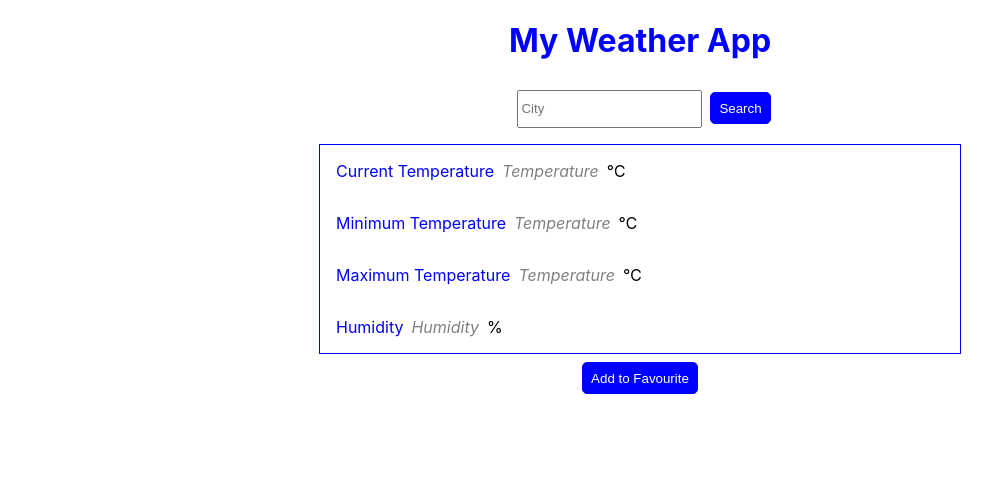
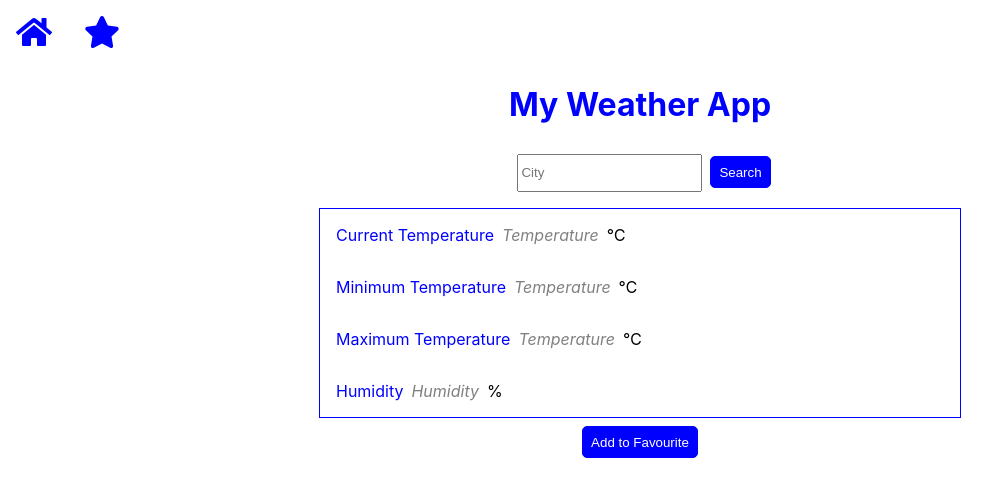
Before and after one commit to SarahAlAshwal/Granular, a React (Create React App) app: page / in a window 1280 px wide. Shown: the top 496 px of the page, without its empty margins (0-1008 px from the left). Built offline with nearby package versions, Linux system fonts and the light colour scheme.

Commit message:
add header

```diff
--- a/src/App.tsx
+++ b/src/App.tsx
@@ -1,12 +1,20 @@
-import React from 'react';
+import React, { useState } from 'react';
 import './App.css';
 import SearchInput from './components/SearchPage/SearchInput';
+import Header from './components/Header/Header';
 
 function App() {
+  const[showFavourite, setShowFavourite] = useState(false)
+
+  const goFavourite = (event: React.SyntheticEvent) => setShowFavourite(true);
+  const goHome = (event: React.SyntheticEvent) => setShowFavourite(false);
+
   return (
     <div className="App">
+      <Header goFavourite={goFavourite} goHome={goHome}/>
       <h1 id='app-title'>My Weather App</h1>
-      <SearchInput/>
+      { ! showFavourite && <SearchInput/>}
+      { showFavourite && <h1>Fav</h1>}
     </div>
   );
 }
--- /dev/null
+++ b/src/components/Header/Header.css
@@ -0,0 +1,10 @@
+#header-container {
+  width: 100%;
+  display: flex;
+  flex-direction: row;
+}
+
+.header-icon {
+  margin: 1rem;
+  cursor: pointer;
+}
--- a/src/components/Header/Header.tsx
+++ b/src/components/Header/Header.tsx
@@ -0,0 +1,22 @@
+import { FontAwesomeIcon } from '@fortawesome/react-fontawesome';
+import { library } from '@fortawesome/fontawesome-svg-core';
+import { fas } from '@fortawesome/free-solid-svg-icons';
+import './Header.css';
+
+library.add(fas);
+
+interface Props {
+  goHome: (event: React.SyntheticEvent) => void
+  goFavourite: (event: React.SyntheticEvent) => void
+}
+
+function Header (props:Props) {
+  return (
+    <div id='header-container'>
+      <FontAwesomeIcon onClick={props.goHome} className='header-icon' icon='home' color='blue' size='2x'/>
+      <FontAwesomeIcon onClick={props.goFavourite} className='header-icon' icon='star' color='blue' size='2x'/>
+    </div>
+  );
+};
+
+export default Header;
```
